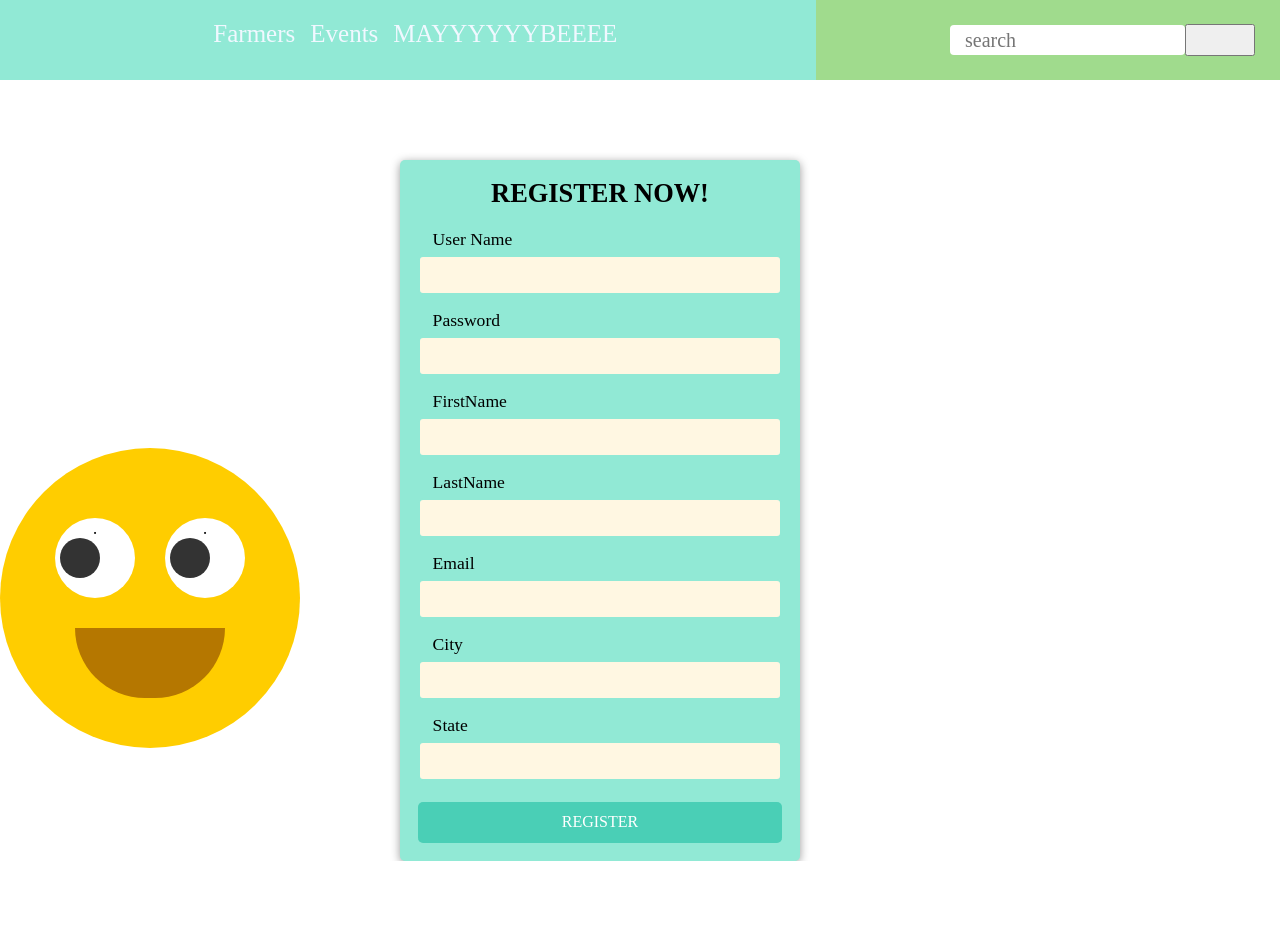
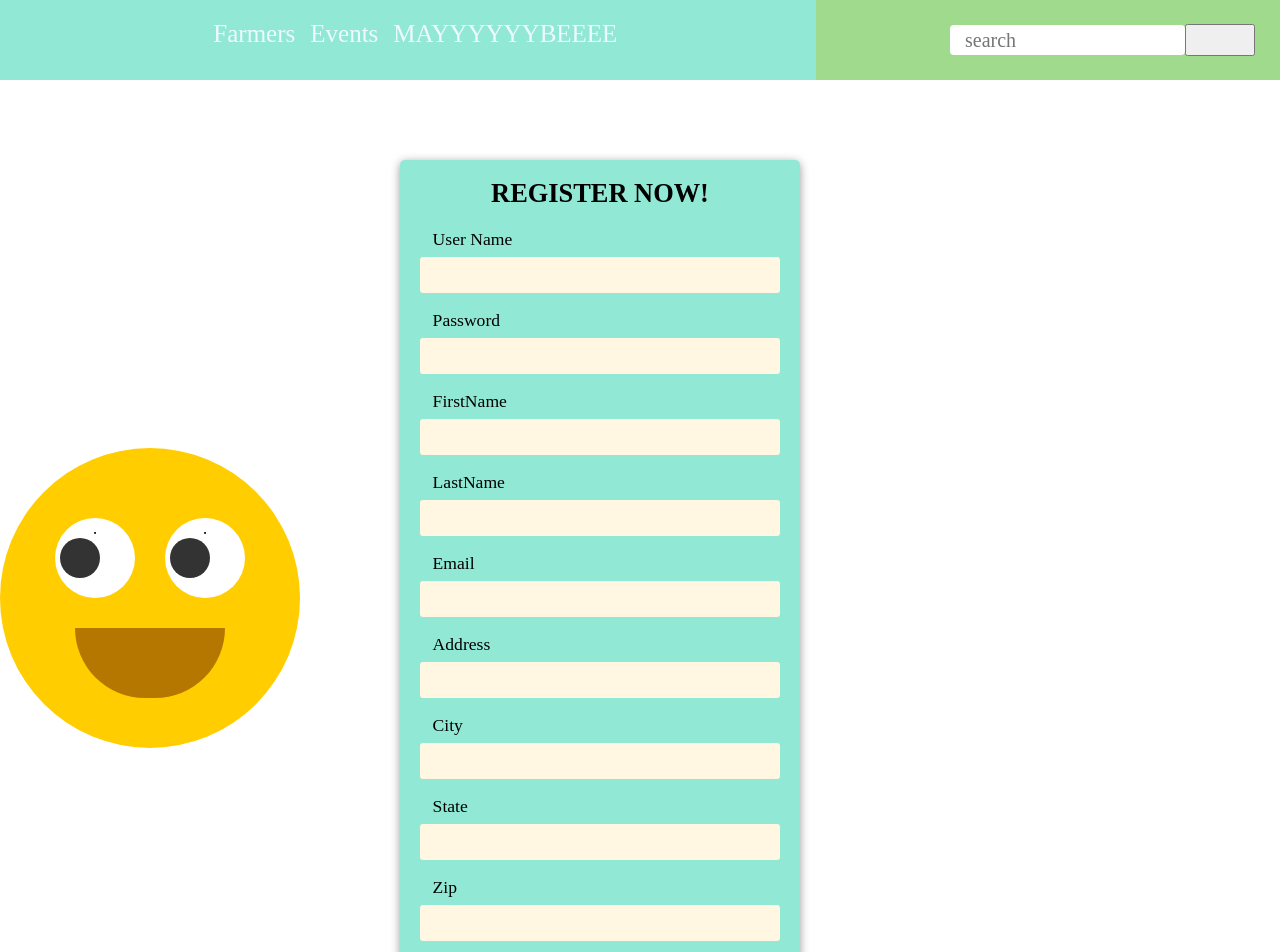
Before and after one commit to bethel-school-of-technology/team-gigasowers-frontend, a React (Create React App) app in the folder veggie-tender/: page /users/register in a window 1280 px wide. Shown: the top 952 px of the page. Before the commit the page ends 861 px from the top, so only its background shows below. Built offline with nearby package versions, Linux system fonts and the light colour scheme; a web font is replaced by a local one.

Commit message:
enabled Axios, Updated UserReg, updated FarmerReg

```diff
--- a/veggie-tender/src/components/FarmerRegisterForm.js
+++ b/veggie-tender/src/components/FarmerRegisterForm.js
@@ -164,7 +164,7 @@ export default function FarmerRegisterForm() {
 
         const profileData = {
             farmName: enteredFarmName,
-            farmDescription: enteredFarmDetails,  //updated to map this to DB field farmDescription
+            farmDescription: enteredFarmDetails,
             farmAddress: enteredFarmAddress,
             farmCity: enteredFarmCity,
             farmState: enteredFarmState,
@@ -173,19 +173,13 @@ export default function FarmerRegisterForm() {
             farmEmail: enteredFarmEmail
         };
 
-        // if (formErrorHandler === true) {
-        //     FormErrors.push(msg);
-        //     return;
-        // }
-        // formErrors(profileData);
-
 
         //set JWT token into header for server side authentication
         let myHeaders = {
-            'Authorization': `Bearer ${localStorage.getItem("vegToken")}`
+            'Authorization': `Bearer ${localStorage.getItem("vegToken")}`,
         };
 
-        axios.put('http://localhost:5000/api/users/update', { profileData },
+        axios.put('http://localhost:5000/api/users/update',  profileData ,
         { 'headers': myHeaders })
             .then(function (response) {
                 console.log(response.status);
--- a/veggie-tender/src/components/LoginForm.js
+++ b/veggie-tender/src/components/LoginForm.js
@@ -97,31 +97,31 @@ const LoginForm = () => {
 
 
     //Error Code Handler
-    const errorCodeHandler = (errMsg) => {
+    //const errorCodeHandler = (errMsg) => {
 
-        setShowError(true);
+        //setShowError(true);
 
-        let errNumb = errMsg.match(/\d/g).join("");  //extracts the error code out of the error msg
-        switch (errNumb) {
-            case '403':
-                setErrorCode('403');
-                break;
-            case '404':
-                setErrorCode('404');
-                break;
-            case '423':
-                console.log("errNumb: " + errNumb);
-                setErrorCode('423');
-                break;
-            case '424':
-                console.log("errNumb: " + errNumb);
-                setErrorCode('424');
-                break;
-            default:
-                setErrorCode('400');
-        }
+    //     let errNumb = errMsg.match(/\d/g).join("");  //extracts the error code out of the error msg
+    //     switch (errNumb) {
+    //         case '403':
+    //             setErrorCode('403');
+    //             break;
+    //         case '404':
+    //             setErrorCode('404');
+    //             break;
+    //         case '423':
+    //             console.log("errNumb: " + errNumb);
+    //             setErrorCode('423');
+    //             break;
+    //         case '424':
+    //             console.log("errNumb: " + errNumb);
+    //             setErrorCode('424');
+    //             break;
+    //         default:
+    //             setErrorCode('400');
+    //     }
 
-    };
+    //};
 
 
     //handlers for each input field on the form
@@ -143,19 +143,17 @@ const LoginForm = () => {
         };
 
 
-        if (!loginData.userName || loginData.userName.trim().length === 0) {
-            errorCodeHandler('User Name Required - 423');
-            return;
-        };
-        if (!loginData.userPass || loginData.userPass.trim().length === 0) {
-            errorCodeHandler('Password Required - 424');
-            return;
-        };
+        // if (!loginData.userName || loginData.userName.trim().length === 0) {
+        //     errorCodeHandler('User Name Required - 423');
+        //     return;
+        // };
+        // if (!loginData.userPass || loginData.userPass.trim().length === 0) {
+        //     errorCodeHandler('Password Required - 424');
+        //     return;
+        // };
 
         //post to login in API to auth user and get token
-        axios.post('http://localhost:5000/api/users/login', {
-            loginData
-        })
+        axios.post('http://localhost:5000/api/users/login', loginData)
             .then(function (response) {
                 console.log(response);
                 if (response.status === 200) {
@@ -171,7 +169,7 @@ const LoginForm = () => {
 
             })
             .catch(function (error) {
-                errorCodeHandler(error.message);
+                //errorCodeHandler(error.message);
             });
 
 
--- a/veggie-tender/src/components/UserRegisterForm.js
+++ b/veggie-tender/src/components/UserRegisterForm.js
@@ -2,6 +2,7 @@
 import React, { useState } from 'react';
 import styled from 'styled-components';
 import axios from "axios";
+import { useHistory } from 'react-router-dom';
 
 
 const UserRegStyles = styled.div`
@@ -125,9 +126,9 @@ padding-top: 5rem;
 `;
 
 
+const UserRegisterForm = () => {
 
-
-const UserRegisterForm = () => {
+    let history = useHistory();  //Used to track page route history
 
     //set state for entered credentials
     const [enteredUserName, setUserName] = useState('');
@@ -135,8 +136,10 @@ const UserRegisterForm = () => {
     const [enteredFirstName, setFirstName] = useState('');
     const [enteredLastName, setLastName] = useState('');
     const [enteredEmail, setEmail] = useState('');
+    const [enteredAddress, setAddress] = useState('');
     const [enteredCity, setCity] = useState('');
     const [enteredState, setState] = useState('');
+    const [enteredZip, setZip] = useState('');
 
 
 
@@ -147,41 +150,54 @@ const UserRegisterForm = () => {
     const passwordChangeHandler = (event) => {
         setPassword(event.target.value);
     };
-    const FirstNameChangeHandler = (event) => {
+    const firstNameChangeHandler = (event) => {
         setFirstName(event.target.value);
     };
-    const LastNameChangeHandler = (event) => {
+    const lastNameChangeHandler = (event) => {
         setLastName(event.target.value);
     };
-    const EmailChangeHandler = (event) => {
+    const emailChangeHandler = (event) => {
         setEmail(event.target.value);
     };
-    const CityChangeHandler = (event) => {
+    const addressChangeHandler = (event) => {
+        setAddress(event.target.value);
+    };
+    const cityChangeHandler = (event) => {
         setCity(event.target.value);
     };
-    const StateChangeHandler = (event) => {
+    const stateChangeHandler = (event) => {
         setState(event.target.value);
+    };
+    const zipChangeHandler = (event) => {
+        setZip(event.target.value);
     };
 
 
     const submitHandler = (event) => {
         event.preventDefault();  //prevents form from refreshing after submit
 
-        console.log(`register userName from Form: ${UserRegisterForm.userName}`);
-        console.log(`register password from Form: ${UserRegisterForm.userPassword}`);
-        console.log(`register firstName from Form: ${UserRegisterForm.firstName}`);
-        console.log(`register lastName from Form: ${UserRegisterForm.lastName}`);
-        console.log(`register email from Form: ${UserRegisterForm.email}`);
-        console.log(`register city from Form: ${UserRegisterForm.city}`);
-        console.log(`register state from Form: ${UserRegisterForm.state}`);
+        const profileData = {
+            userName: enteredUserName,
+            password: enteredPassword,
+            firstName: enteredFirstName,
+            lastName: enteredLastName,
+            email: enteredEmail,
+            address: enteredAddress,
+            city: enteredCity,
+            state: enteredState,
+            zip: enteredZip
 
+        };
 
-        // post to login in API to get user
-        axios.post('http://localhost:5000/api/users/register', {
-            UserRegisterForm
-        })
+        // post to register API to create user
+        axios.post('http://localhost:5000/api/users/register', profileData)
             .then(function (response) {
-                console.log(response);
+                if (response.status >= 200 && response.status <= 206) {
+                    //redirect to sign in page
+                    history.push('/users/login');
+                } else {
+                    console.log(`error response received: ${response.status} `);
+                }
             })
             .catch(function (error) {
                 console.log(error);
@@ -193,8 +209,10 @@ const UserRegisterForm = () => {
         setFirstName('');
         setLastName('');
         setEmail('');
+        setAddress('');
         setCity('');
         setState('');
+        setZip('');
     };
 
     return (
@@ -210,37 +228,48 @@ const UserRegisterForm = () => {
 
                     <div className='form-field'>
                         <label className='form-label'>Password</label>
-                        <input type='text' className='password' value={enteredPassword} onChange={passwordChangeHandler} />
+                        <input type='password' className='password' value={enteredPassword} onChange={passwordChangeHandler} />
                         <small></small>
                     </div>
 
                     <div className='form-field'>
                         <label className='form-label'>FirstName</label>
-                        <input type='text' className='firstName' value={enteredFirstName} onChange={FirstNameChangeHandler} />
+                        <input type='text' className='firstName' value={enteredFirstName} onChange={firstNameChangeHandler} />
                         <small></small>
                     </div>
 
                     <div className='form-field'>
                         <label className='form-label'>LastName</label>
-                        <input type='text' className='lastName' value={enteredLastName} onChange={LastNameChangeHandler} />
+                        <input type='text' className='lastName' value={enteredLastName} onChange={lastNameChangeHandler} />
                         <small></small>
                     </div>
 
                     <div className='form-field'>
                         <label className='form-label'>Email</label>
-                        <input type='text' className='email' value={enteredEmail} onChange={EmailChangeHandler} />
+                        <input type='text' className='email' value={enteredEmail} onChange={emailChangeHandler} />
+                        <small></small>
+                    </div>
+
+                    <div className='form-field'>
+                        <label className='form-label'>Address</label>
+                        <input type='text' className='address' value={enteredAddress} onChange={addressChangeHandler} />
                         <small></small>
                     </div>
 
                     <div className='form-field'>
                         <label className='form-label'>City</label>
-                        <input type='City' className='city' value={enteredCity} onChange={CityChangeHandler} />
+                        <input type='text' className='city' value={enteredCity} onChange={cityChangeHandler} />
                         <small></small>
                     </div>
 
                     <div className='form-field'>
                         <label className='form-label'>State</label>
-                        <input type='State' className='state' value={enteredState} onChange={StateChangeHandler} />
+                        <input type='text' className='state' value={enteredState} onChange={stateChangeHandler} />
+                    </div>
+
+                    <div className='form-field'>
+                        <label className='form-label'>Zip</label>
+                        <input type='text' className='zip' value={enteredZip} onChange={zipChangeHandler} />
                     </div>
 
                     <div className="btn-field">
```
